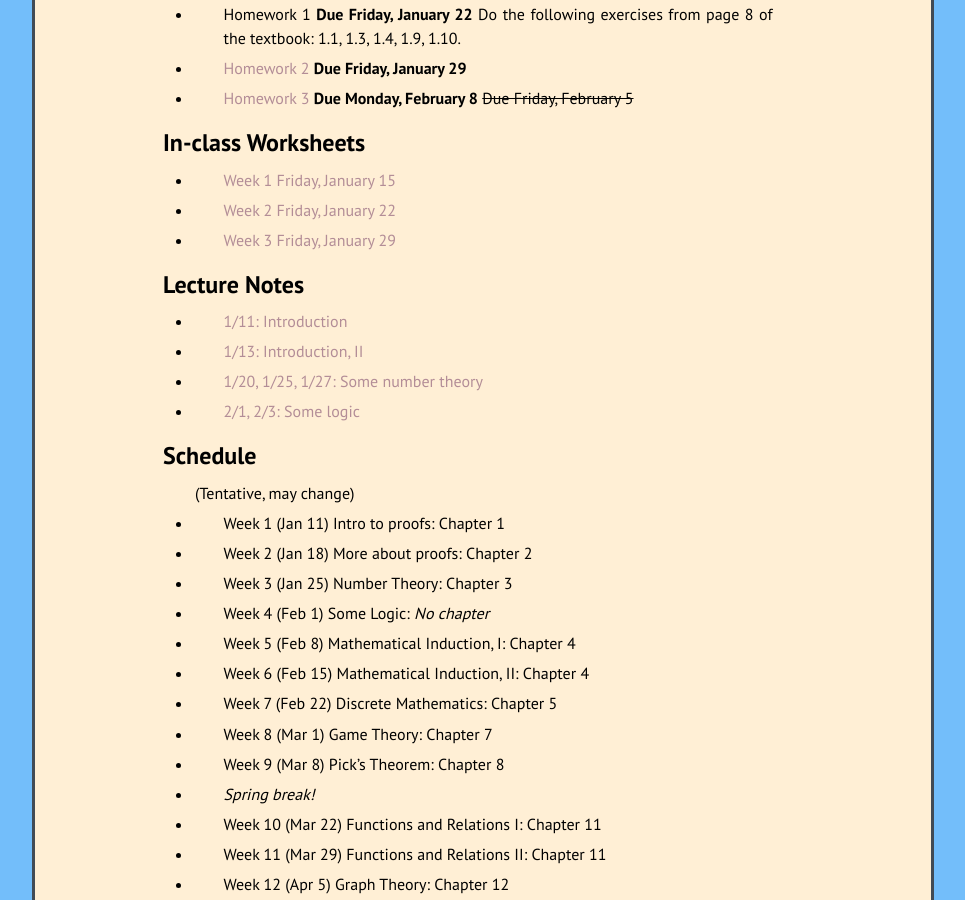
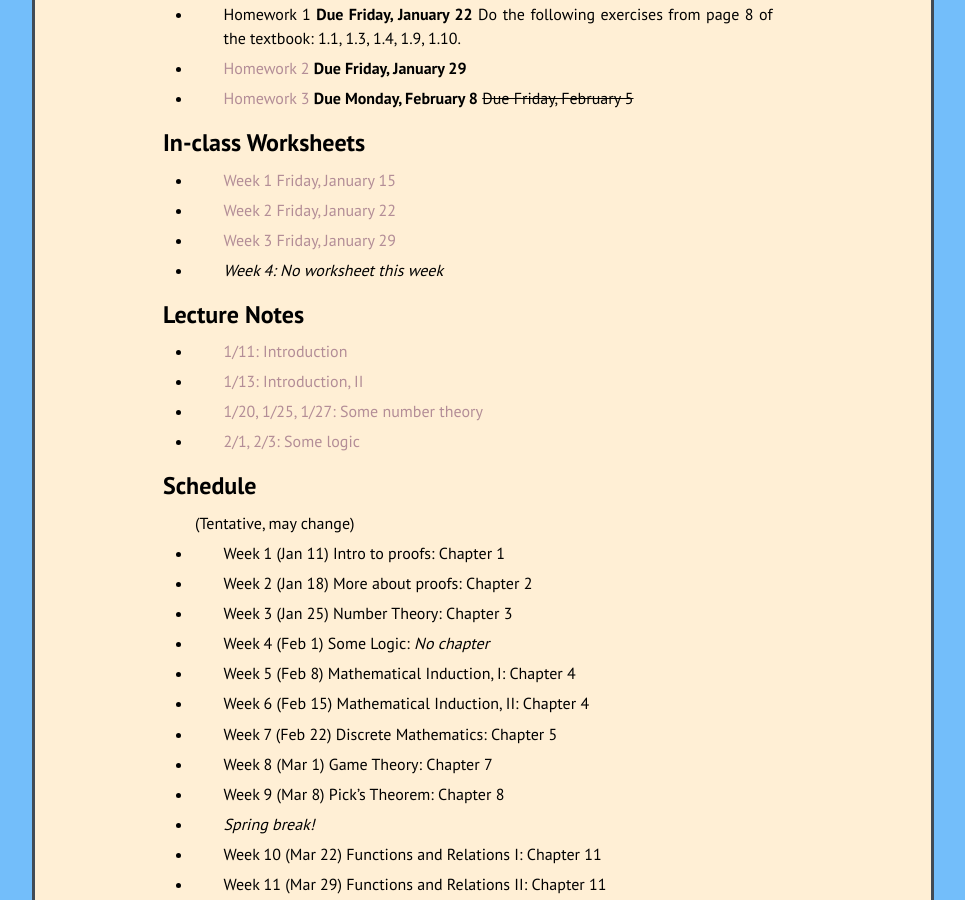
Before and after one commit to kamerynjw/kamerynjw.github.io, a Jekyll site: the page built from teaching/2021/math321.md, in a window 1280 px wide and 900 px high, scrolled down 1508 px. Shown: the whole window, without its empty margins (157-1122 px from the left). Built offline with Jekyll 4.4.1, drawn with Linux system fonts in a browser that asks for light colours; nearby versions of some CDN libraries; formulas are drawn with MathJax 3.

Commit message:
new blah

```diff
--- a/teaching/2021/math321.md
+++ b/teaching/2021/math321.md
@@ -61,6 +61,8 @@ In-class Worksheets
 
 * [Week 3 Friday, January 29]({{ page.url }}ic3.pdf)
 
+* *Week 4: No worksheet this week*
+
 Lecture Notes
 -------
 
```
